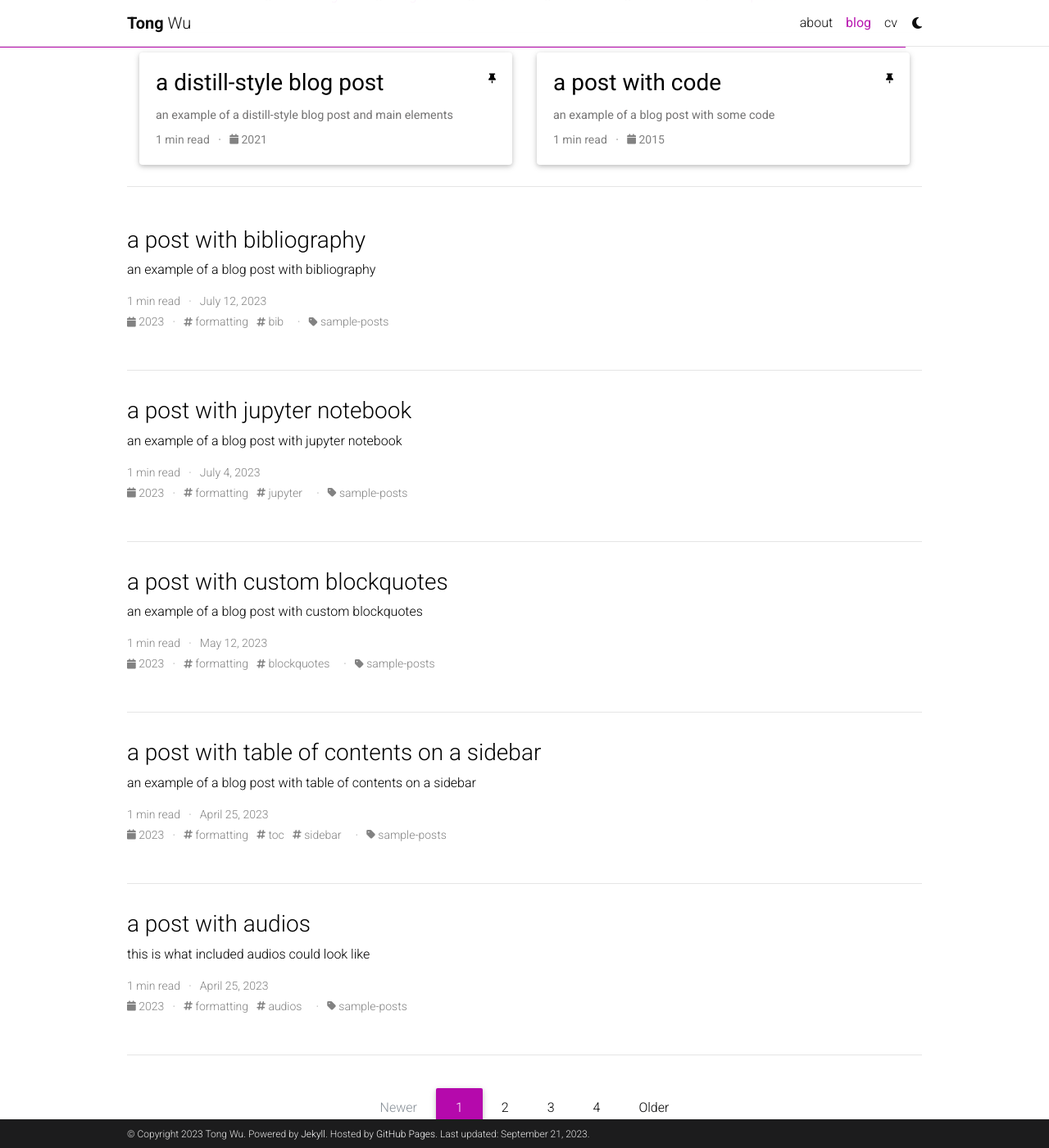
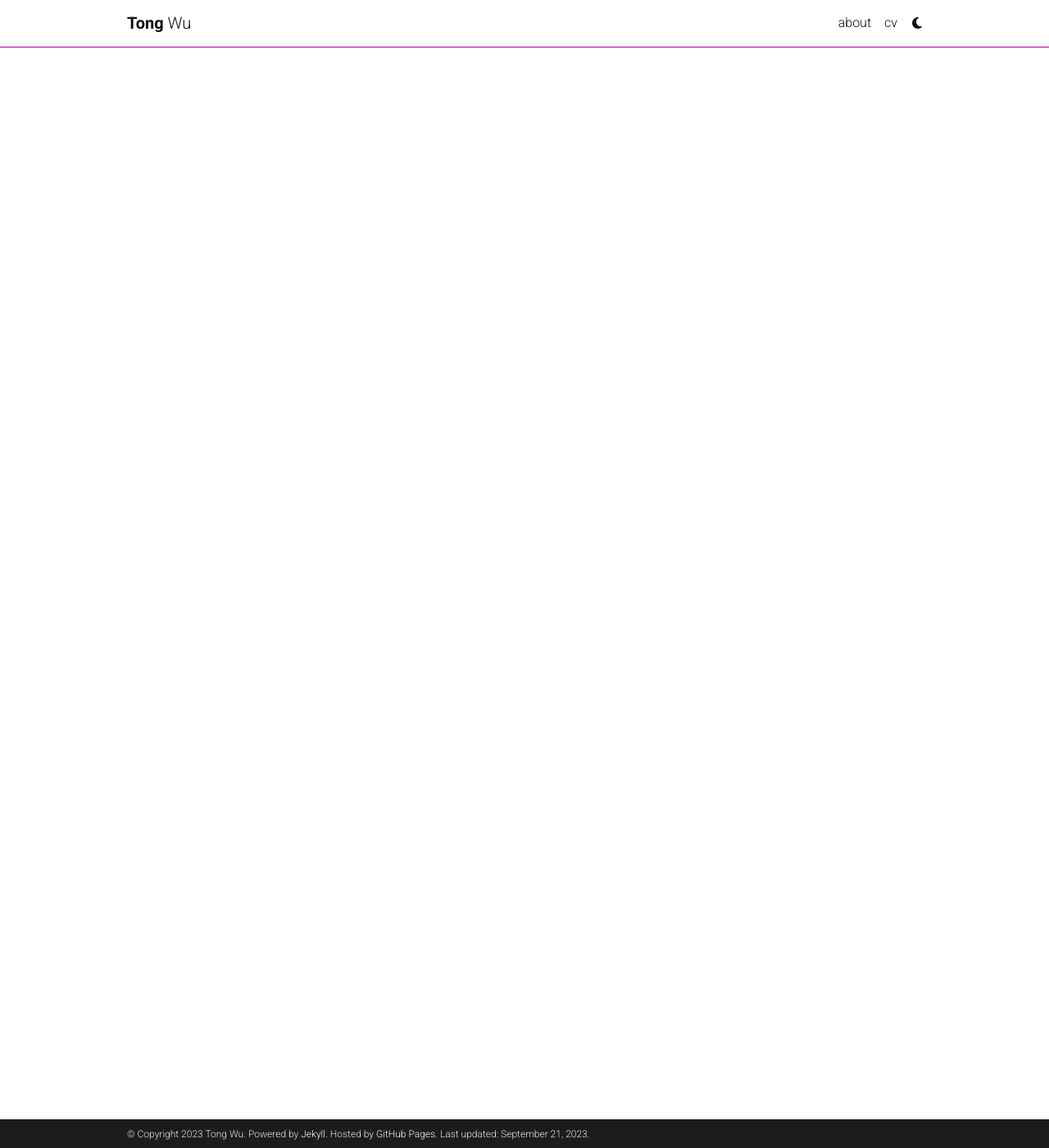
Before and after one commit to amira-ttwu/amira-ttwu, a Jekyll site: the page built from blog/index.html, in a window 1280 px wide and 1400 px high, scrolled down 385 px. Shown: the whole window at 82% size. Built offline with Jekyll 4.4.1, drawn with Linux system fonts in a browser that asks for light colours; the list of posts is cut into pages by our own code; comment, search, counter and statistics services are not loaded; a style sheet for code colours, icons or effects is not loaded; some of the changed lines change nothing that is shown; some of the changed text lies outside the part shown.

Commit message:
Update _config.yml

```diff
--- a/_config.yml
+++ b/_config.yml
@@ -122,45 +122,45 @@
 # Blog
 # -----------------------------------------------------------------------------
 
-blog_name: al-folio # blog_name will be displayed in your blog page
-blog_nav_title: blog # your blog must have a title for it to be displayed in the nav bar
-blog_description: a simple whitespace theme for academics
-permalink: /blog/:year/:title/
+#blog_name: al-folio # blog_name will be displayed in your blog page
+#blog_nav_title: blog # your blog must have a title for it to be displayed in the nav bar
+#blog_description: a simple whitespace theme for academics
+#permalink: /blog/:year/:title/
 
 # Pagination
-pagination:
-  enabled: true
+#pagination:
+ # enabled: true
 
-related_blog_posts:
-  enabled: true
-  max_related: 5
+#related_blog_posts:
+ # enabled: true
+  #max_related: 5
 
 # Giscus comments (RECOMMENDED)
 # Follow instructions on https://giscus.app/ to setup for your repo to fill out
 # the information below.
-giscus:
-  repo: alshedivat/al-folio      # <your-github-user-name>/<your-github-repo-name>
-  repo_id: MDEwOlJlcG9zaXRvcnk2MDAyNDM2NQ==
-  category: Comments             # name of the category under which discussions will be created
-  category_id: DIC_kwDOA5PmLc4CTBt6
-  mapping: title                 # identify discussions by post title
-  strict: 1                      # use strict identification mode
-  reactions_enabled: 1           # enable (1) or disable (0) emoji reactions
-  input_position: bottom         # whether to display input form below (bottom) or above (top) the comments
-  theme: preferred_color_scheme  # name of the color scheme (preferred works well with al-folio light/dark mode)
-  emit_metadata: 0
-  lang: en
+#giscus:
+#  repo: alshedivat/al-folio      # <your-github-user-name>/<your-github-repo-name>
+ # repo_id: MDEwOlJlcG9zaXRvcnk2MDAyNDM2NQ==
+  #category: Comments             # name of the category under which discussions will be created
+  #category_id: DIC_kwDOA5PmLc4CTBt6
+  #mapping: title                 # identify discussions by post title
+  #strict: 1                      # use strict identification mode
+ # reactions_enabled: 1           # enable (1) or disable (0) emoji reactions
+  #input_position: bottom         # whether to display input form below (bottom) or above (top) the comments
+  #theme: preferred_color_scheme  # name of the color scheme (preferred works well with al-folio light/dark mode)
+  #emit_metadata: 0
+  #lang: en
 
 # Disqus comments (DEPRECATED)
-disqus_shortname: al-folio # put your disqus shortname
+#disqus_shortname: al-folio # put your disqus shortname
 # https://help.disqus.com/en/articles/1717111-what-s-a-shortname
 
 # External sources.
 # If you have blog posts published on medium.com or other external sources,
 # you can display them in your blog by adding a link to the RSS feed.
-external_sources:
-  - name: medium.com
-    rss_url: https://medium.com/@al-folio/feed
+#external_sources:
+ # - name: medium.com
+ #   rss_url: https://medium.com/@al-folio/feed
 
 # -----------------------------------------------------------------------------
 # Collections
```
